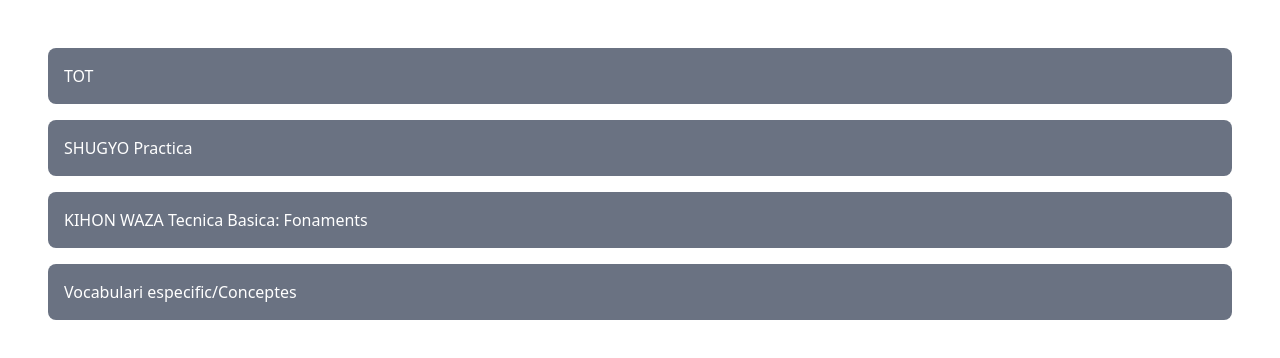
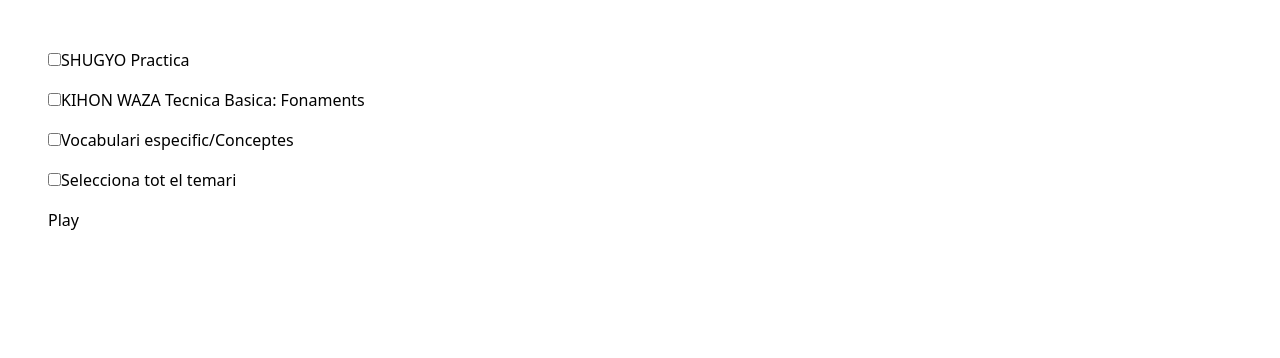
Before and after one commit to marcxargay/mokuroku, a Next.js app: page / in a window 1280 px wide. Shown: the top 358 px of the page. Built offline with nearby package versions, Linux system fonts and the light colour scheme.

Commit message:
add checkboxes instead of links

```diff
--- a/package.json
+++ b/package.json
@@ -14,7 +14,8 @@
     "postcss": "^8.5.1",
     "react": "^19.0.0",
     "react-dom": "^19.0.0",
-    "tailwindcss": "^4.0.0"
+    "tailwindcss": "^4.0.0",
+    "zustand": "^5.0.3"
   },
   "devDependencies": {
     "@eslint/eslintrc": "^3",
--- a/src/app/layout.tsx
+++ b/src/app/layout.tsx
@@ -2,8 +2,8 @@ import './globals.css'
 import * as React from 'react'
 
 export default function RootLayout({
-                                       children,
-                                   }: {
+   children,
+}: {
     children: React.ReactNode
 }) {
     return (
@@ -12,7 +12,7 @@ export default function RootLayout({
             <title>Mokuroku App</title>
             <link rel="icon" href="/favicon.ico" sizes="any"/>
         </head>
-        <body>{children}</body>
+            <body>{children}</body>
         </html>
     )
 }
--- a/src/app/page.tsx
+++ b/src/app/page.tsx
@@ -1,16 +1,59 @@
+'use client'
+import * as React from 'react'
+
 import Data from "../../public/data.json"
 import {Temari} from "@/types";
 
 export default function Home() {
+    const [selected, setSelected] = React.useState<string[]>([])
+    const [allChecked, setAllChecked] = React.useState<boolean>(false)
+
     const allData: Temari = Data
+
+    const handleOnChange = (e: React.ChangeEvent<HTMLInputElement>) => {
+        if (e.target.checked) {
+            setSelected([...selected, e.target.value])
+        } else {
+            setSelected(selected.filter((value) => value !== e.target.value))
+            setAllChecked(false)
+        }
+    }
+
+    const handleCheckAll = (e: React.ChangeEvent<HTMLInputElement>) => {
+        if (e.target.checked) {
+            setSelected(Object.keys(allData))
+            setAllChecked(true)
+        } else {
+            setAllChecked(false)
+        }
+    }
+
     return (
         <div className="flex flex-col gap-4 p-12">
-            <a className="bg-gray-500 rounded-lg text-white p-4" href={`play/all`}>TOT</a>
             {
-                Object.entries(allData).map(([key, value]) => <a key={key}
-                 className="bg-gray-500 rounded-lg text-white p-4"
-                 href={`play/${key}`}>{value.name}</a>)
+                Object.entries(allData).map(([key, value]) => (<div>
+                        <input type="checkbox" key={`checkbox${key}`}
+                               value={key}
+                               id={key}
+                               name={key}
+                               onChange={handleOnChange}
+                               checked={selected.includes(key) || allChecked}
+                        />
+                        <label htmlFor={key} key={`label${key}`}>{value.name}</label>
+                    </div>)
+                )
             }
+            <div>
+                <input type="checkbox"
+                       value='all'
+                       id='all'
+                       name='all'
+                       onChange={handleCheckAll}
+                       checked={allChecked}
+                />
+                <label htmlFor='all' key='all'>Selecciona tot el temari</label>
+            </div>
+            <a>Play</a>
         </div>
     );
 }
```
Also changed, not shown: 1 other file (tests, documents, lock files or other folders).
